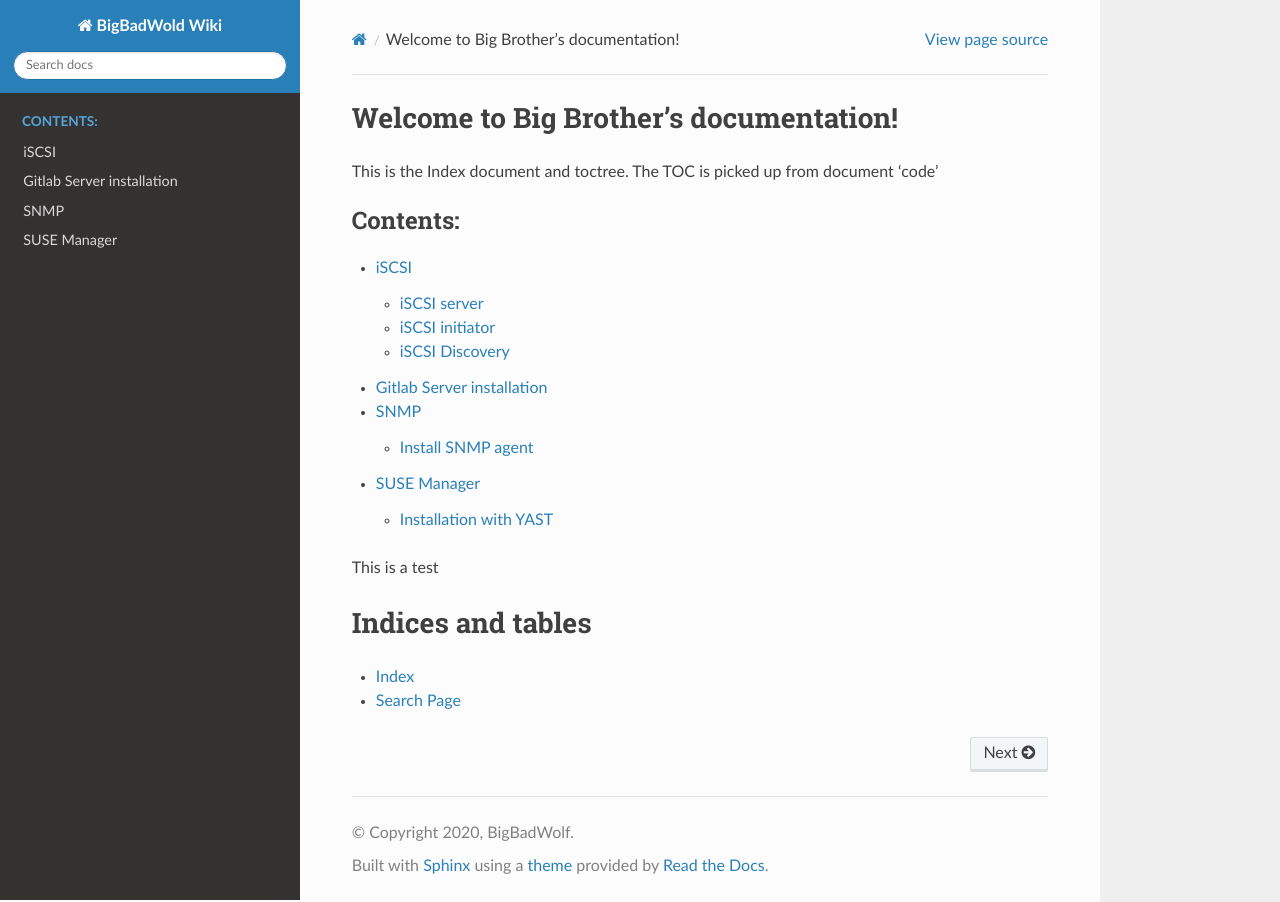
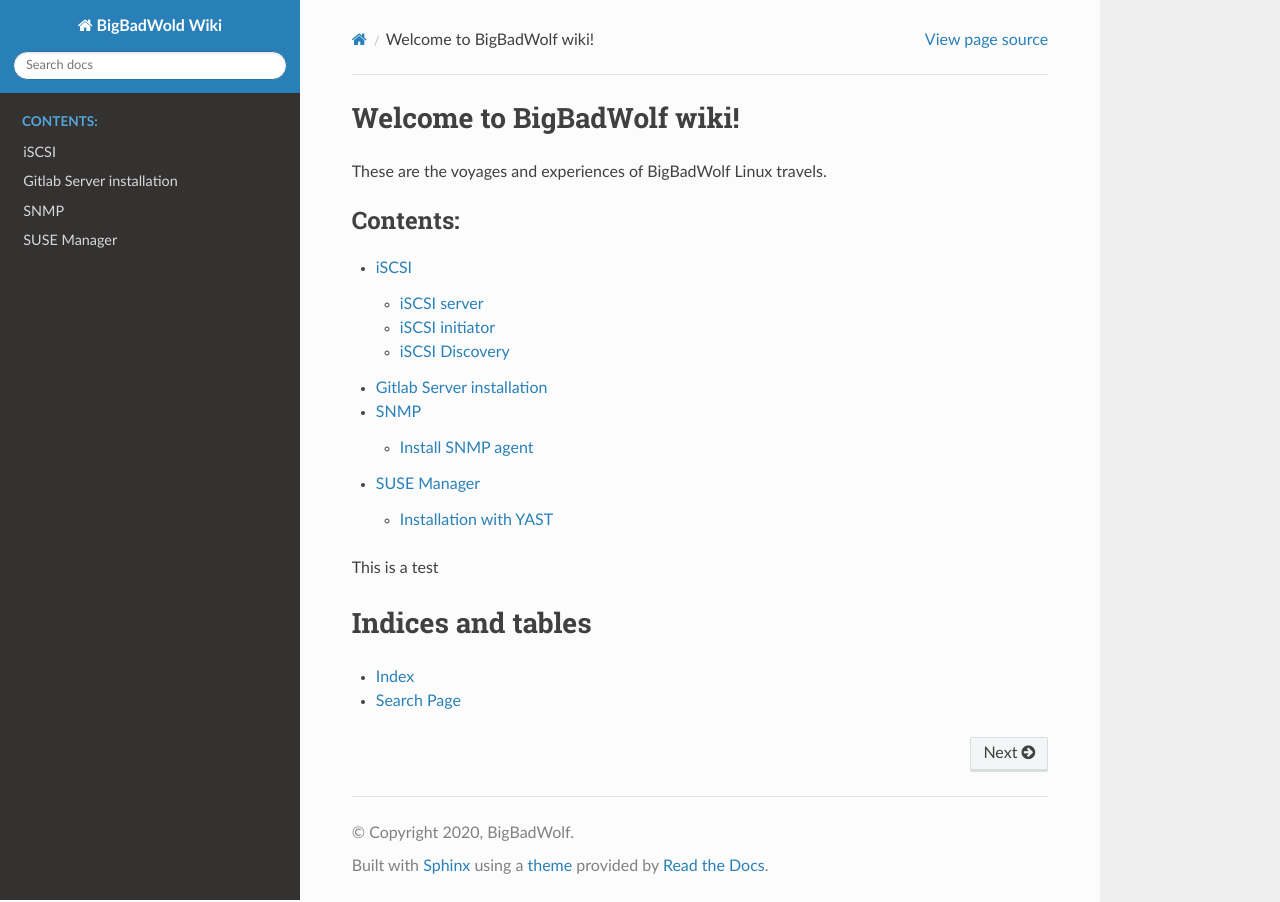
Before and after one commit to p3ll1n0r3/readthedocs, a Sphinx documentation site: the page built from docs/index.rst, in a window 1280 px wide. Built offline with Sphinx 7.4.7 and the Read the Docs theme 2.0.0, drawn with Linux system fonts in a browser that asks for light colours.

Commit message:
Update index.rst

```diff
--- a/docs/index.rst
+++ b/docs/index.rst
@@ -3,10 +3,10 @@
    You can adapt this file completely to your liking, but it should at least
    contain the root `toctree` directive.
 
-Welcome to Big Brother's documentation!
-=======================================
-This is the Index document and toctree.
-The TOC is picked up from document 'code'
+Welcome to BigBadWolf wiki!
+===========================
+These are the voyages and experiences of BigBadWolf Linux travels.
+
 
 .. toctree::
    :maxdepth: 2
```
